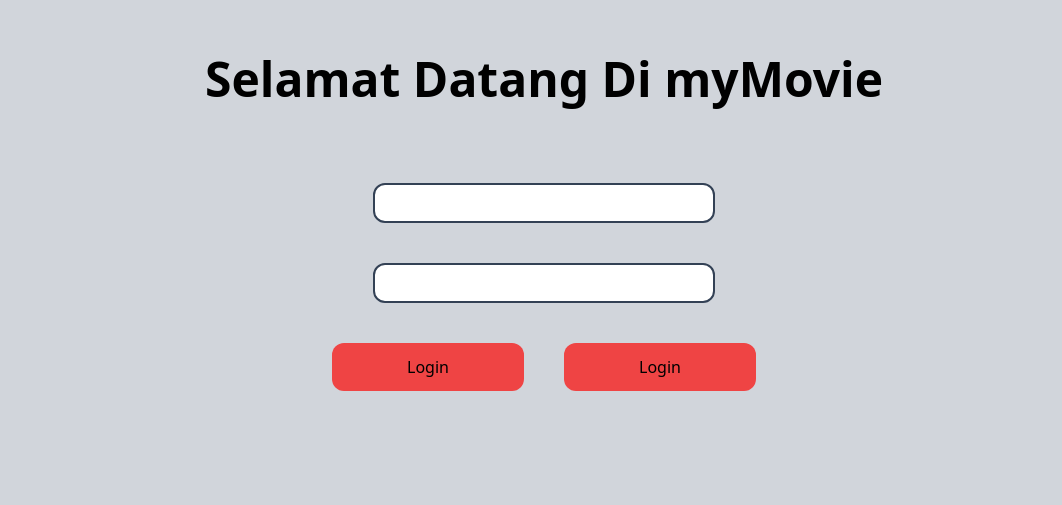
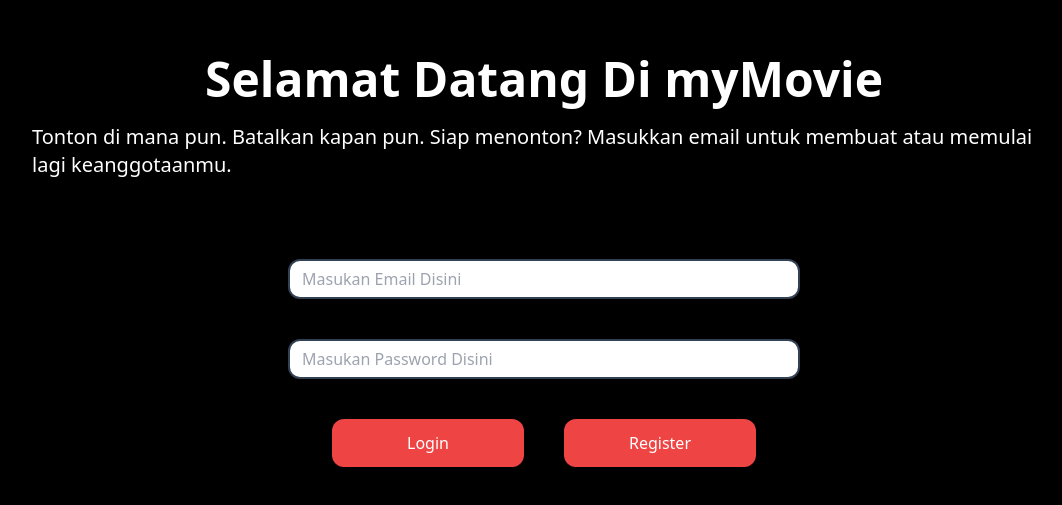
Before and after one commit to Frontend-OneSide-BRI/Mini_Project_3_FE_Muhammad-Hadyan-Qodri, a React (Create React App) app: page /Login in a window 1280 px wide. Shown: the part 113-618 px from the top of the page, without its empty margins (96-1158 px from the left). Built offline with nearby package versions, Linux system fonts and the light colour scheme.

Commit message:
add category button, add detail screen, and update Login screen, Home screen, and Card Components

```diff
--- a/package.json
+++ b/package.json
@@ -3,6 +3,7 @@
   "version": "0.1.0",
   "private": true,
   "dependencies": {
+    "@fortawesome/react-fontawesome": "^0.2.0",
     "@testing-library/jest-dom": "^5.16.5",
     "@testing-library/react": "^13.4.0",
     "@testing-library/user-event": "^13.5.0",
--- a/src/components/Card/index.js
+++ b/src/components/Card/index.js
@@ -1,11 +1,26 @@
+import { FontAwesomeIcon } from '@fortawesome/react-fontawesome'
 import React from 'react'
 
 const Card = () => {
-  return (
-    <div className='bg-white w-64 h-96'>
-        <h1>Gambar</h1>
-    </div>
-  )
+    return (
+        <div className='bg-white w-64 h-1/5 rounded-3xl flex-wrap'>
+            <img className='h-72 w-64 rounded-t-3xl' src='https://images.unsplash.com/photo-1495954380655-01609180eda3?ixlib=rb-4.0.3&ixid=M3wxMjA3fDB8MHxwaG90by1wYWdlfHx8fGVufDB8fHx8fA%3D%3D&auto=format&fit=crop&w=387&q=80' alt='' />
+            <div className='mx-5 mt-2'>
+                <div>
+                    <h1 className='font-bold text-lg'>Iron Man</h1>
+                </div>
+                <div>
+                    <FontAwesomeIcon icon="fa-light fa-star" />
+                </div>
+                <div>
+                    <p className='text-sm'>Film Iron Man dirilis oleh Marvel Studio</p>
+                </div>
+                <div className='flex justify-end mr-4 my-6'>
+                    <a href='/Detail' className='underline decoration-pink-500 text-sm font-semibold'>Lihat</a>
+                </div>
+            </div>
+        </div>
+    )
 }
 
 export default Card
--- /dev/null
+++ b/src/components/Category/index.js
@@ -0,0 +1,13 @@
+import React from 'react'
+
+const Category = () => {
+    return (
+        <div className='mt-10'>
+            <button className='bg-red-500 w-24 h-10 rounded-lg'>
+                <a href='/Login' className='text-white'>Category</a>
+            </button>
+        </div>
+    )
+}
+
+export default Category
--- a/src/components/Header/index.js
+++ b/src/components/Header/index.js
@@ -3,9 +3,9 @@ import React from 'react'
 const Header = () => {
     return (
         <div className='w-screen h-28 bg-red-500 flex items-center justify-around'>
-            <h1 className='text-white'>MyMovie</h1>
+            <h1 className='text-white text-4xl font-bold'>MyMovie</h1>
             <div>
-                <input className='px-5' type='text' placeholder='Cari Film Disini'></input>
+                <input className='px-3 w-80 h-10 rounded-lg' type='text' placeholder='Cari Film Disini'></input>
             </div>
         </div>
     )
--- /dev/null
+++ b/src/pages/Detail/index.js
@@ -0,0 +1,11 @@
+import React from 'react'
+
+const Detail = () => {
+  return (
+    <div>
+        <h1>Detail</h1>
+    </div>
+  )
+}
+
+export default Detail
--- a/src/pages/Home/index.js
+++ b/src/pages/Home/index.js
@@ -1,13 +1,17 @@
 import React from 'react'
 import Header from '../../components/Header'
 import Card from '../../components/Card'
+import Category from '../../components/Category'
 
 const Home = () => {
   return (
-    <div className='bg-black w-screen h-full'>
+    <div className='bg-black w-screen h-screen :h-full'>
       <Header />
-      <div className='p-20 flex gap-10 flex-wrap justify-center'>
-        <Card />
+      <div className='flex justify-center'>
+        <Category/>
+      </div>
+      <div className='px-20 py-10 flex gap-10 flex-wrap justify-center'>
+        <Card/>
       </div>
     </div>
   )
--- a/src/pages/Login/index.js
+++ b/src/pages/Login/index.js
@@ -2,21 +2,24 @@ import React from 'react'
 
 const Login = () => {
     return (
-        <div className='w-full h-screen bg-gray-300 p-32'>
+        <div className='w-full h-screen bg-black p-32'>
             <div className='flex justify-center pt-10'>
-                <h1 className='font-bold text-5xl self-end'>Selamat Datang Di myMovie</h1>
+                <h1 className='font-bold text-5xl self-end text-white'>Selamat Datang Di myMovie</h1>
+            </div>
+            <div className='flex justify-center flex-wrap mt-5'>
+            <p className='text-white text-xl font-light'>Tonton di mana pun. Batalkan kapan pun. Siap menonton? Masukkan email untuk membuat atau memulai lagi keanggotaanmu.</p>
             </div>
             <div className='mt-20'>
                 <div className='mt-10 flex justify-center'>
-                    <input className='h-10 w-2/6 border-2 border-slate-700 rounded-xl'></input>
+                    <input placeholder='Masukan Email Disini' className='h-10 w-2/4 border-2 border-slate-700 rounded-xl px-3'></input>
                 </div>
                 <div className='mt-10 flex justify-center'>
-                    <input className='h-10 w-2/6 border-2 border-slate-700 rounded-xl'></input>
+                    <input placeholder='Masukan Password Disini' className='h-10 w-2/4 border-2 border-slate-700 rounded-xl px-3'></input>
                 </div>
             </div>
             <div className='flex gap-4 justify-center mt-10'>
-                <button className='bg-red-500 w-48 mx-3 h-12 rounded-xl'>Login</button>
-                <button className='bg-red-500 w-48 mx-3 h-12 rounded-xl'>Login</button>
+                <button className='bg-red-500 w-48 mx-3 h-12 rounded-xl'><a href='/Home' className='text-white'>Login</a></button>
+                <button className='bg-red-500 w-48 mx-3 h-12 rounded-xl'><a href='/Home' className='text-white'>Register</a></button>
             </div>
         </div>
     )
--- a/src/routes/Router.js
+++ b/src/routes/Router.js
@@ -2,6 +2,7 @@ import React from 'react'
 import { BrowserRouter, Route, Routes } from 'react-router-dom'
 import Home from '../pages/Home'
 import Login from '../pages/Login'
+import Detail from '../pages/Detail'
 
 function Router() {
   return (
@@ -11,6 +12,7 @@ function Router() {
                 <Route index element={<Home/>} />
                 <Route path='/Home' element={<Home/>} />
                 <Route path='/Login' element={<Login/>} />
+                <Route path='/Detail' element={<Detail/>} />
             </Routes>
         </BrowserRouter>
     </div>
```
Also changed, not shown: 1 other file (tests, documents, lock files or other folders).
